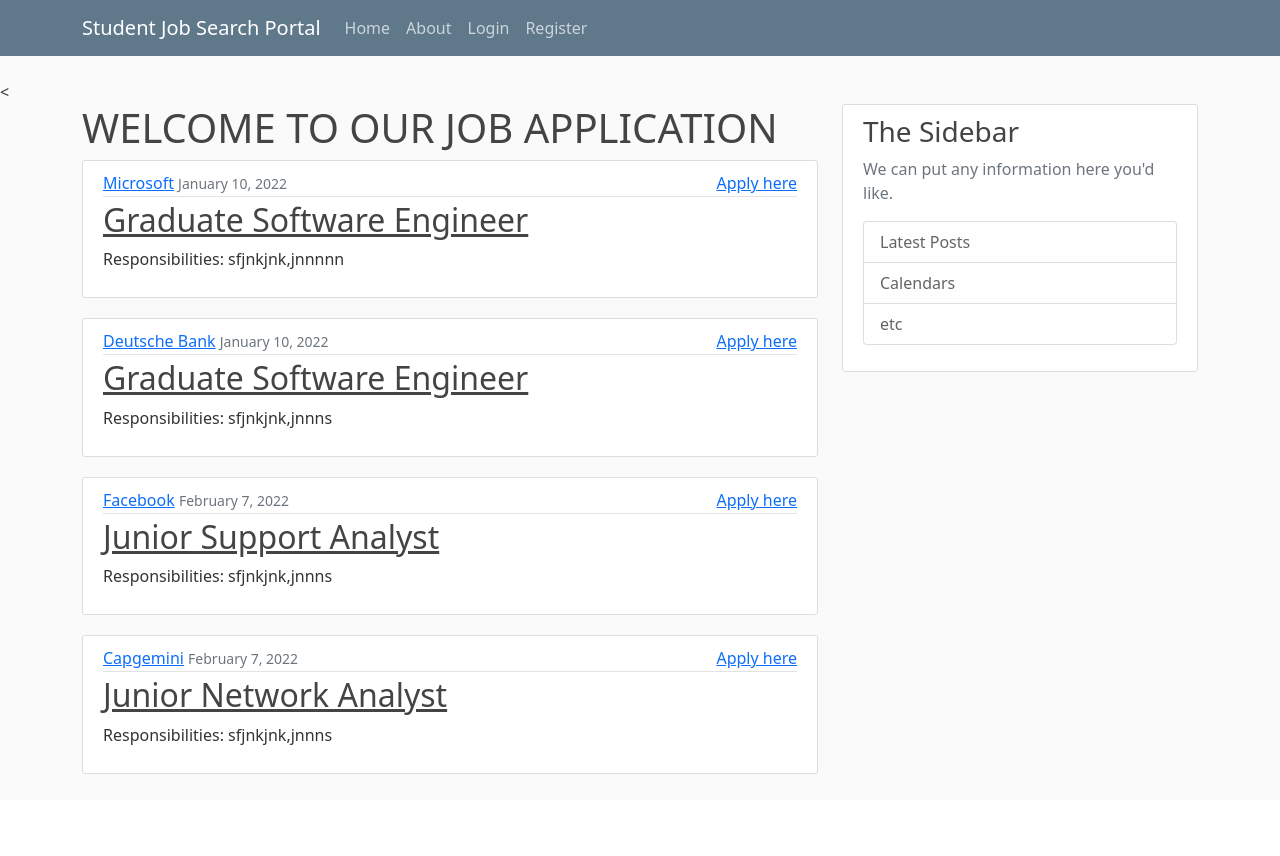
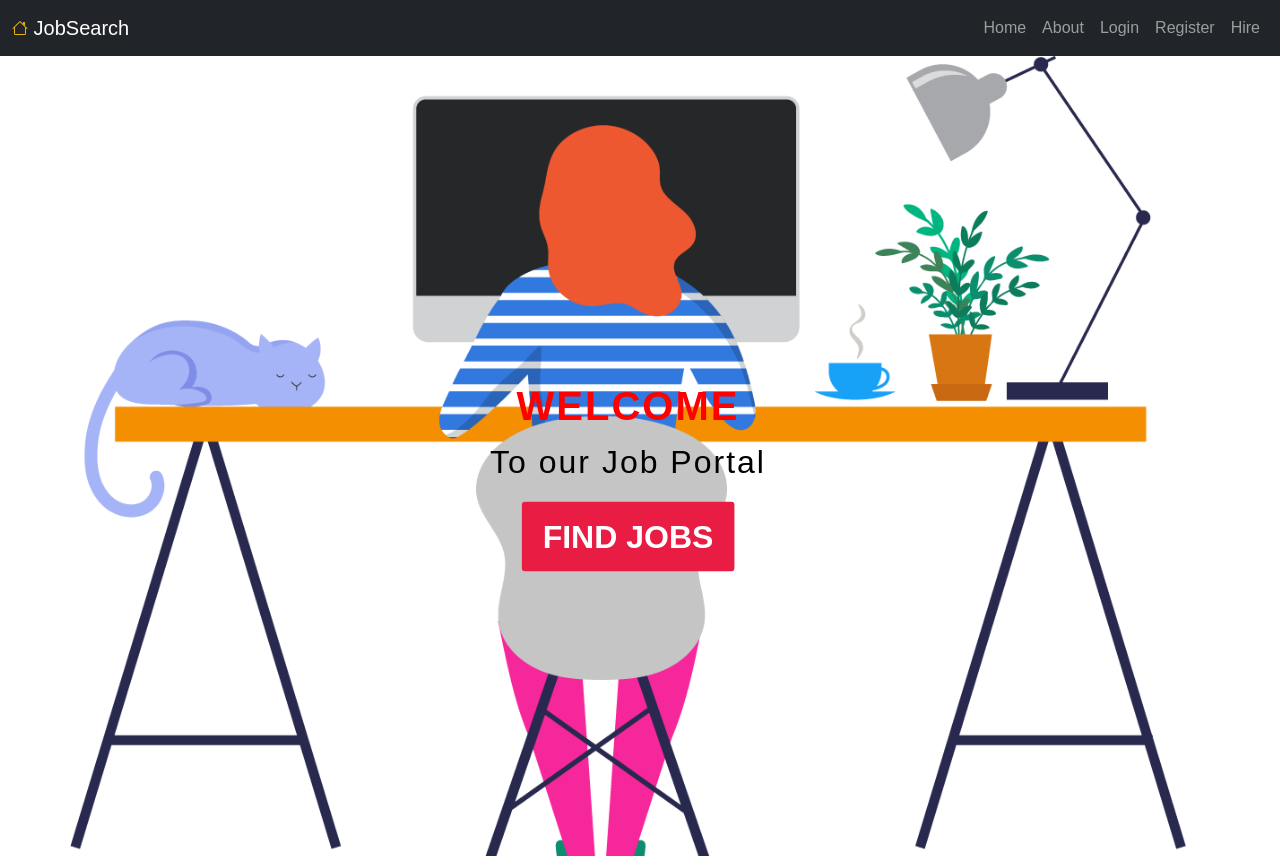
Before and after one commit to vishalsmak/amazeballs-job-search, a Flask app: page / in a window 1280 px wide. Before the commit the page ends 774 px from the top, so only its background shows below. Run offline with Flask 2, Linux system fonts and the light colour scheme; some libraries are stand-ins or nearby versions.

Commit message:
Landingpg added

```diff
--- a/app/server.py
+++ b/app/server.py
@@ -4,7 +4,7 @@ from flask_cors import CORS
 from app.config import config as cfg
 from src.views.auth import auth_app
 
-app = Flask(__name__, template_folder="../templates")
+app = Flask(__name__, template_folder="../templates", static_folder="../static")
 
 app.config["SECRET_KEY"] = cfg.get("common", "SECRET_KEY")
 
--- a/src/views/auth.py
+++ b/src/views/auth.py
@@ -8,6 +8,10 @@ auth_app = Blueprint("auth", __name__)
 
 
 @auth_app.route("/", methods=["GET"])
+@auth_app.route("/land", methods=["GET"])
+def landingpg():
+    return render_template("landingpg.html",title="land")
+
 @auth_app.route("/home", methods=["GET"])
 def home():
     return render_template("home.html", jobs=jobs)
--- a/static/main.css
+++ b/static/main.css
@@ -3,9 +3,89 @@ body {
   color: #333333;
   margin-top: 5rem;
 }
+body{
+	margin:0;
+	padding:0;
+	background:#fff;
+	font-family: 'Raleway',sans-serif;
+	color: #fff;
+}
+.banner{
+	height: 100vh;
+	width: 100%;
+	background: url('landimg.png');
+	background-position: top;
+	background-size:cover;
+	/*background-attachment: fixed;*/
+	background-repeat: no-repeat;
+  /*opacity: 0.7*/
+}
+
+.center {
+margin: auto;
+width: 60%;
+padding: 10px;
+}
+.banner .navbar{
+	margin-top:4%;
+}
+.banner .navbar-brand{
+	color: #fff;
+	font-size:1.8em;
+	font-weight: 700;
+	margin-left: 10%;
+}
+.banner .nav{
+	margin-right:10%;
+}
+.banner .nav li a{
+	color:#aaa;
+	font-size: 1.2em;
+}
+.banner .info{
+	margin-top:15%;
+	transform: translateY(-15%);
+}
+.banner .info h1{
+	font-size: 2.5em;
+	font-weight: 700;
+	color: #fff;
+	letter-spacing: 2px;
+}
+.banner .info p{
+	font-size: 2em;
+	font-weight: 500;
+	color: #aaa;
+	letter-spacing: 2px;
+}
+.banner .info a{
+	margin-left:50%;
+	transform: translateX(-50%);
+	color: #fff;
+	background: #e91d43;
+	padding:10px 20px;
+	font-size: 2em;
+	font-weight: 600;
+}
+.banner .info a:hover{
+	background: #e91e63;
+
+}
 
 h1, h2, h3, h4, h5, h6 {
   color: #444444;
+}
+
+.try {
+  background-color: #ffc0cb !important;
+  position: absolute;
+  left: 0;
+  top: 0;
+  width: 100%;
+  height: 100%;
+  padding: 0;
+  margin: 0;
+
 }
 
 .bg-steel {
@@ -26,6 +106,14 @@ h1, h2, h3, h4, h5, h6 {
 
 .content-section {
   background: #ffffff;
+  padding: 10px 20px;
+  border: 1px solid #dddddd;
+  border-radius: 3px;
+  margin-bottom: 20px;
+}
+
+.regcontent-section {
+  background: #7f7eab;
   padding: 10px 20px;
   border: 1px solid #dddddd;
   border-radius: 3px;
--- a/templates/about.html
+++ b/templates/about.html
@@ -1,9 +1,6 @@
 {% extends "layout.html" %}
 {% block content %}
 <h2>About</h2>
-<p>This a job search website designed for graduating IT students in the UK. You may apply directly on jobs that you find interesting.
+<p style="color:black">This a job search website designed for graduating IT students in the UK. You may apply directly on jobs that you find interesting.
   You may upload your CV and have different employers contact you. </p>
-{% for job in jobs %}
-
-{% endfor %}
 {% endblock %}
--- /dev/null
+++ b/templates/landingpg.html
@@ -0,0 +1,11 @@
+{% extends "layout.html" %}
+{% block content%}
+<div class="col-md-8 offset-md-2 info  ">
+      <h1 style="color: red" class="text-center">WELCOME</h1>
+      <p style="color: black" class="text-center">
+        To our Job Portal
+      </p>
+      <a href="{{ url_for('auth.home') }}" class="btn btn-md text-center">FIND JOBS</a>
+</div>
+
+{% endblock %}
--- a/templates/layout.html
+++ b/templates/layout.html
@@ -1,45 +1,67 @@
 <!DOCTYPE html>
 <html lang="en" dir="ltr">
 <head>
-  <meta charset="utf-8">
+
   <!-- Required meta tags -->
     <meta charset="utf-8">
-  <meta name="viewport" content="width=device-width, initial-scale=1">
-
-  <!-- Bootstrap CSS -->
-  <link href="https://cdn.jsdelivr.net/npm/bootstrap@5.1.3/dist/css/bootstrap.min.css" rel="stylesheet" integrity="sha384-1BmE4kWBq78iYhFldvKuhfTAU6auU8tT94WrHftjDbrCEXSU1oBoqyl2QvZ6jIW3" crossorigin="anonymous">
-  <link rel="stylesheet" type="text/css" href="{{ url_for('static',filename='main.css') }}">
+    <meta name="viewport" content="width=device-width, initial-scale=1, shrink-to-fit=no">
   {% if title %}
   <title>Student Job Search Portal- {{ title }}</title>
   {% else %}
-  <<title>Student Job Search Portal</title>
+  <title>Student Job Search Portal</title>
   {% endif %}
+  <!-- Bootstrap CSS -->
+  <link href="https://cdn.jsdelivr.net/npm/bootstrap@5.0.0/dist/css/bootstrap.min.css" rel="stylesheet"
+      integrity="sha384-wEmeIV1mKuiNpC+IOBjI7aAzPcEZeedi5yW5f2yOq55WWLwNGmvvx4Um1vskeMj0" crossorigin="anonymous" />
+
+  <link rel="stylesheet" type="text/css" href="{{ url_for('static',filename='main.css') }}" />
 </head>
 <body>
-  <header class="site-header">
-    <nav class="navbar navbar-expand-md navbar-dark bg-steel fixed-top">
-      <div class="container">
-        <a class="navbar-brand mr-4" href="/">Student Job Search Portal</a>
-        <button class="navbar-toggler" type="button" data-toggle="collapse" data-target="#navbarToggle" aria-controls="navbarToggle" aria-expanded="false" aria-label="Toggle navigation">
+  <section id="header">
+        <div class="">
+            <nav class="navbar navbar-expand-lg navbar-dark bg-dark">
+                <div class="container-fluid">
+                    <svg xmlns="http://www.w3.org/2000/svg" width="16" height="16" fill="#e6b30e" class="bi bi-house"
+                        viewBox="0 0 16 16">
+                        <path fill-rule="evenodd"
+                            d="M2 13.5V7h1v6.5a.5.5 0 0 0 .5.5h9a.5.5 0 0 0 .5-.5V7h1v6.5a1.5 1.5 0 0 1-1.5 1.5h-9A1.5 1.5 0 0 1 2 13.5zm11-11V6l-2-2V2.5a.5.5 0 0 1 .5-.5h1a.5.5 0 0 1 .5.5z" />
+                        <path fill-rule="evenodd"
+                            d="M7.293 1.5a1 1 0 0 1 1.414 0l6.647 6.646a.5.5 0 0 1-.708.708L8 2.207 1.354 8.854a.5.5 0 1 1-.708-.708L7.293 1.5z" />
+                    </svg> <a class="navbar-brand theme-text" href="#">
+                        &nbsp;JobSearch</a>
+                    <button class="navbar-toggler" type="button" data-bs-toggle="collapse"
+                        data-bs-target="#navbarSupportedContent" aria-controls="navbarSupportedContent"
+                        aria-expanded="false" aria-label="Toggle navigation">
                         <span class="navbar-toggler-icon"></span>
                     </button>
-        <div class="collapse navbar-collapse" id="navbarToggle">
-          <div class="navbar-nav mr-auto">
-            <a class="nav-item nav-link" href="{{ url_for('auth.home') }}">Home</a>
-            <a class="nav-item nav-link" href="{{ url_for('auth.about') }}">About</a>
-          </div>
-          <!-- Navbar Right Side -->
-          <div class="navbar-nav">
-            <a class="nav-item nav-link" href="{{ url_for('auth.login') }}">Login</a>
-            <a class="nav-item nav-link" href="{{ url_for('auth.register') }}">Register</a>
+                    <div class="collapse navbar-collapse" id="navbarSupportedContent">
+                        <ul class="navbar-nav ms-auto mb-2 mb-lg-0">
+                            <li class="nav-item">
+                                <a class="nav-link act" aria-current="page" href="{{ url_for('auth.home') }}">Home</a>
+                            </li>
+                            <li class="nav-item">
+                                <a class="nav-link" href="{{ url_for('auth.about') }}">About</a>
+                            </li>
+                            <li class="nav-item">
+                                <a class="nav-link" href="{{ url_for('auth.login') }}">Login</a>
+                            </li>
+                            <li class="nav-item">
+                                <a class="nav-link" href="{{ url_for('auth.register') }}">Register</a>
+                            </li>
+                            <li class="nav-item">
+                                <a class="nav-link" href="#">Hire</a>
+                            </li>
+                        </ul>
+
                     </div>
                 </div>
+
+            </nav>
           </div>
-    </nav>
-  </header>
-  <main role="main" class="container">
-    <div class="row">
-      <div class="col-md-8">
+          </section>
+  <main role="main" class="container ">
+    <div class="row banner">
+      <div class="col-md-8 center">
         {% with messages = get_flashed_messages(with_categories= true)%}
           {% if messages %}
             {% for category, message in messages %}
@@ -51,27 +73,11 @@
         {% endwith %}
         {% block content %}{% endblock %}
       </div>
-      <div class="col-md-4">
-        <div class="content-section">
-          <h3>The Sidebar</h3>
-          <p class='text-muted'>We can put any information here you'd like.
-            <ul class="list-group">
-              <li class="list-group-item list-group-item-light">Latest Posts</li>
-              <li class="list-group-item list-group-item-light">Calendars</li>
-              <li class="list-group-item list-group-item-light">etc</li>
-            </ul>
-          </p>
-        </div>
-      </div>
     </div>
   </main>
 
-  <!-- Option 1: Bootstrap Bundle with Popper -->
-  <script src="https://cdn.jsdelivr.net/npm/bootstrap@5.1.3/dist/js/bootstrap.bundle.min.js" integrity="sha384-ka7Sk0Gln4gmtz2MlQnikT1wXgYsOg+OMhuP+IlRH9sENBO0LRn5q+8nbTov4+1p" crossorigin="anonymous"></script>
-
-  <!-- Option 2: Separate Popper and Bootstrap JS -->
-  <!--
-    <script src="https://cdn.jsdelivr.net/npm/@popperjs/core@2.10.2/dist/umd/popper.min.js" integrity="sha384-7+zCNj/IqJ95wo16oMtfsKbZ9ccEh31eOz1HGyDuCQ6wgnyJNSYdrPa03rtR1zdB" crossorigin="anonymous"></script>
-    <script src="https://cdn.jsdelivr.net/npm/bootstrap@5.1.3/dist/js/bootstrap.min.js" integrity="sha384-QJHtvGhmr9XOIpI6YVutG+2QOK9T+ZnN4kzFN1RtK3zEFEIsxhlmWl5/YESvpZ13" crossorigin="anonymous"></script>
+  <script src="https://code.jquery.com/jquery-3.2.1.slim.min.js" integrity="sha384-KJ3o2DKtIkvYIK3UENzmM7KCkRr/rE9/Qpg6aAZGJwFDMVNA/GpGFF93hXpG5KkN" crossorigin="anonymous"></script>
+   <script src="https://cdnjs.cloudflare.com/ajax/libs/popper.js/1.12.9/umd/popper.min.js" integrity="sha384-ApNbgh9B+Y1QKtv3Rn7W3mgPxhU9K/ScQsAP7hUibX39j7fakFPskvXusvfa0b4Q" crossorigin="anonymous"></script>
+   <script src="https://maxcdn.bootstrapcdn.com/bootstrap/4.0.0/js/bootstrap.min.js" integrity="sha384-JZR6Spejh4U02d8jOt6vLEHfe/JQGiRRSQQxSfFWpi1MquVdAyjUar5+76PVCmYl" crossorigin="anonymous"></script>
 </body>
 </html>
--- a/templates/login.html
+++ b/templates/login.html
@@ -1,6 +1,6 @@
 {% extends "layout.html" %}
 {% block content %}
-  <div class="content-section">
+  <div class="regcontent-section">
     <form class="" action="" method="post">
       {{ form.hidden_tag() }} <!-- cross-site req forgery token, needed for protection of the security key -->
       <fieldset class="form-group">
--- a/templates/register.html
+++ b/templates/register.html
@@ -1,6 +1,6 @@
 {% extends "layout.html" %}
 {% block content %}
-  <div class="content-section">
+  <div class="regcontent-section">
     <form class="" action="" method="post">
       {{ form.hidden_tag() }} <!-- cross-site req forgery token, needed for protection of the security key -->
       <fieldset class="form-group">
```
Also changed, not shown: static/landimg.png (added). Lines whose indentation alone changed are shown as unchanged.
